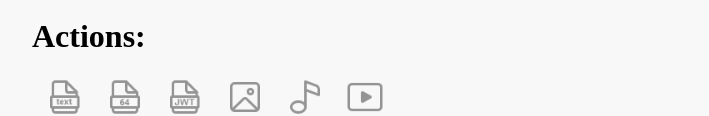
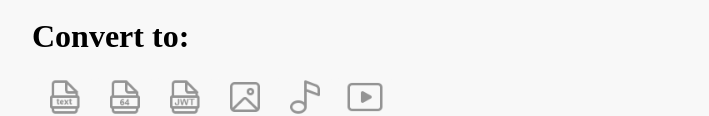
Before and after one commit to rodewitsch/base-64-coder, a browser extension: page convert/index.html in a window 1280 px wide. Shown: the part 333-449 px from the top of the page, without its empty margins (288-997 px from the left). Drawn offline with nearby package versions, Linux system fonts and the light colour scheme.

Commit message:
feat: rename actions word to convert to

```diff
--- a/convert/index.html
+++ b/convert/index.html
@@ -42,7 +42,7 @@
 
   <div class="action-area">
     <div class="action-area header">
-      <h1>Actions:</h1>
+      <h1>Convert to:</h1>
     </div>
     <div class="actions">
 
--- a/package.json
+++ b/package.json
@@ -1,6 +1,6 @@
 {
   "name": "base64coder",
-  "version": "1.6",
+  "version": "1.7",
   "description": "",
   "main": "background.js",
   "scripts": {
```
Also changed, not shown: manifest.json.
